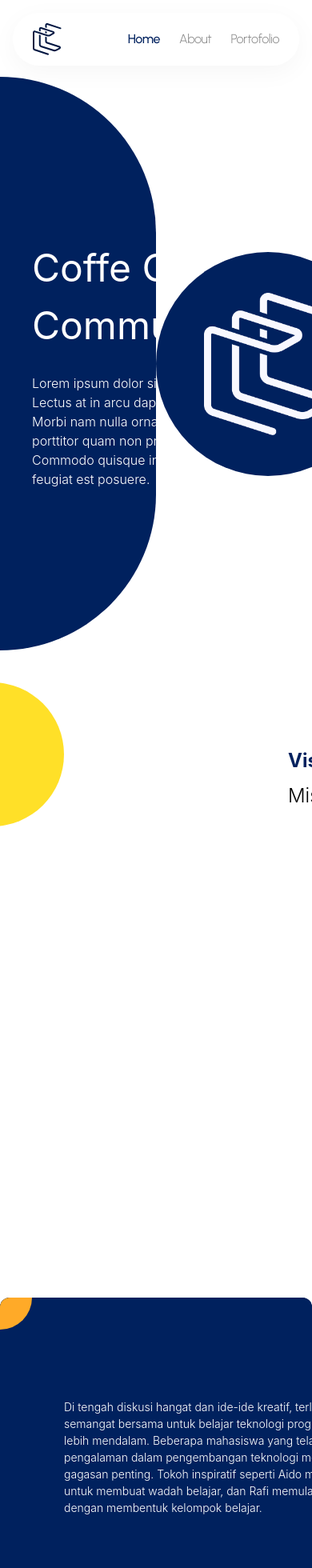
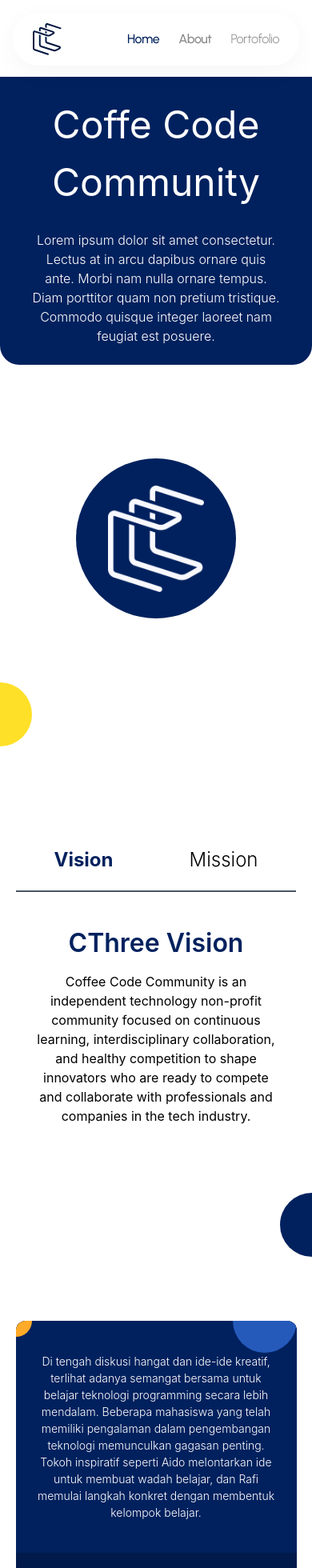
Before and after one commit to COFFEE-CODE-COMMUNITY/c3-landing-page, a React (Vite) app: page /about in a window 390 px wide. Shown: the top 1960 px of the page at 80% size. Built offline with nearby package versions, Linux system fonts and the light colour scheme.

Commit message:
feat : fix responsive design

```diff
--- a/src/components/navbar.tsx
+++ b/src/components/navbar.tsx
@@ -1,6 +1,8 @@
 import type { JSX } from "react";
+import { Link, useLocation } from "react-router-dom";
 
 export default function Navbar(): JSX.Element {
+  const location = useLocation()
   return (
     <div className="fixed top-0 left-0 right-0 z-50 pointer-events-none pt-4 px-4 sm:px-6 lg:px-8">
       <div className="bg-white/10 backdrop-blur-2xl backdrop-saturate-150 border border-white/40 w-full max-w-screen-xl mx-auto rounded-[50px] shadow-[0_8px_32px_rgba(0,0,0,0.04)] flex items-center justify-between px-6 py-3 md:px-10 pointer-events-auto">
@@ -15,24 +17,24 @@ export default function Navbar(): JSX.Element {
 
         {/* Navigation Links */}
         <nav className="flex items-center gap-6 md:gap-12">
-          <a
-            href="/"
-            className="font-urbanist font-medium text-[#00215e] text-base md:text-lg lg:text-xl tracking-tight hover:text-c3-yellow transition-colors"
+          <Link
+            to="/"
+            className={`${location.pathname.includes("/") ? "font-medium" : "font-light"} font-urbanist  text-[#00215e] text-base md:text-lg lg:text-xl tracking-tight hover:text-c3-yellow transition-colors`}
           >
             Home
-          </a>
-          <a
-            href="/about"
-            className="font-urbanist font-light text-[#858585] text-base md:text-lg lg:text-xl tracking-tight hover:text-c3-yellow transition-colors"
+          </Link>
+          <Link
+            to="/about"
+            className={`${location.pathname.includes("/about") ? "font-medium" : "font-light"} font-urbanist text-[#858585] text-base md:text-lg lg:text-xl tracking-tight hover:text-c3-yellow transition-colors`}
           >
             About
-          </a>
-          <a
-            href="/portofolio"
-            className="font-urbanist font-light text-[#858585] text-base md:text-lg lg:text-xl tracking-tight hover:text-c3-yellow transition-colors"
+          </Link>
+          <Link
+            to="/portofolio"
+            className={`${location.pathname.includes("/portofolio") ? "font-medium" : "font-light"} font-urbanist text-[#858585] text-base md:text-lg lg:text-xl tracking-tight hover:text-c3-yellow transition-colors`}
           >
             Portofolio
-          </a>
+          </Link>
         </nav>
       </div>
     </div>
--- a/src/pages/about/components/HeroSection.tsx
+++ b/src/pages/about/components/HeroSection.tsx
@@ -2,11 +2,11 @@ import { type JSX } from "react";
 
 const HeroSection = (): JSX.Element => {
   return (
-    <div className="flex h-[85vh] justify-between">
-      <div className="w-1/2 bg-primary rounded-r-full text-white flex items-center p-10">
-        <div className="flex flex-col gap-6 xxl:gap-10">
+    <div className="flex flex-col lg:flex-row min-h-[85vh] lg:h-[85vh] justify-between pb-10 lg:pb-0">
+      <div className="w-full lg:w-1/2 bg-primary lg:rounded-r-full rounded-b-3xl lg:rounded-b-none text-white flex items-center justify-center lg:justify-start p-6 lg:p-10 mb-10 lg:mb-0">
+        <div className="flex flex-col gap-6 xxl:gap-10 text-center lg:text-left items-center lg:items-start">
           <h1 className="text-h2 xxl:text-h1">Coffe Code Community</h1>
-          <p className="text-h6 text-wrap w-80 font-light">
+          <p className="text-h6 text-wrap w-full lg:w-80 font-light px-4 lg:px-0">
             Lorem ipsum dolor sit amet consectetur. Lectus at in arcu dapibus
             ornare quis ante. Morbi nam nulla ornare tempus. Diam porttitor quam
             non pretium tristique. Commodo quisque integer laoreet nam feugiat
@@ -14,12 +14,12 @@ const HeroSection = (): JSX.Element => {
           </p>
         </div>
       </div>
-      <div className="flex items-center">
-        <div className="w-70 h-70 rounded-full bg-primary flex items-center justify-center">
-          <img src="logo-white.png" className="w-40" alt="" />
+      <div className="flex items-center justify-center lg:justify-start">
+        <div className="w-50 h-50 lg:w-70 lg:h-70 rounded-full bg-primary flex items-center justify-center">
+          <img src="logo-white.png" className="w-30 lg:w-40" alt="" />
         </div>
       </div>
-      <div className="bg-primary w-15 rounded-l-3xl"></div>
+      <div className="hidden lg:block bg-primary w-15 rounded-l-3xl"></div>
     </div>
   );
 };
--- a/src/pages/about/components/Highlight.tsx
+++ b/src/pages/about/components/Highlight.tsx
@@ -2,15 +2,15 @@ import React from "react";
 
 const Highlight = () => {
   return (
-    <div className="h-[50vh] flex justify-center items-center relative">
-      <div className="w-60 h-60 bg-orange rounded-full absolute bottom-0 -left-30"></div>
+    <div className="h-auto min-h-[50vh] lg:h-[50vh] flex justify-center items-center relative py-10 lg:py-0">
+      <div className="w-20 h-20 lg:w-60 lg:h-60 bg-orange rounded-full absolute bottom-0 -left-10 lg:-left-30"></div>
 
-      <div className="bg-dark-primary flex w-350 rounded-xl gap-20 h-100 overflow-hidden">
-        <div className="w-200 px-20 bg-primary flex items-center relative">
-          <div className="w-20 h-20 bg-orange rounded-full absolute -top-10 -left-10"></div>
-          <div className="w-50 h-50 bg-blue rounded-full absolute -top-25 right-0"></div>
+      <div className="bg-dark-primary flex flex-col lg:flex-row w-[90%] lg:w-350 rounded-xl gap-10 lg:gap-20 h-auto lg:h-100 overflow-hidden relative z-10">
+        <div className="w-full lg:w-200 px-6 lg:px-20 py-10 lg:py-0 bg-primary flex items-center justify-center lg:justify-start relative">
+          <div className="w-10 h-10 lg:w-20 lg:h-20 bg-orange rounded-full absolute -top-5 lg:-top-10 -left-5 lg:-left-10"></div>
+          <div className="w-20 h-20 lg:w-50 lg:h-50 bg-blue rounded-full absolute -top-10 lg:-top-25 right-0"></div>
 
-          <p className="text-white text-h7 font-light text-wrap w-110">
+          <p className="text-white text-h7 font-light text-center lg:text-left text-wrap w-full lg:w-110">
             Di tengah diskusi hangat dan ide-ide kreatif, terlihat adanya
             semangat bersama untuk belajar teknologi programming secara lebih
             mendalam. Beberapa mahasiswa yang telah memiliki pengalaman dalam
@@ -19,9 +19,9 @@ const Highlight = () => {
             memulai langkah konkret dengan membentuk kelompok belajar.{" "}
           </p>
         </div>
-        <div className="w-200 bg-primary p-8 relative">
-          <div className="w-20 h-20 bg-orange rounded-full absolute -top-10 -right-10"></div>
-          <div className="bg-gray-400 h-full w-full"></div>
+        <div className="w-full lg:w-200 bg-primary p-4 lg:p-8 relative h-60 lg:h-auto">
+          <div className="w-10 h-10 lg:w-20 lg:h-20 bg-orange rounded-full absolute -top-5 lg:-top-10 -right-5 lg:-right-10"></div>
+          <div className="bg-gray-400 h-full w-full rounded-xl lg:rounded-none"></div>
         </div>
       </div>
     </div>
--- a/src/pages/about/components/ResearchDetail.tsx
+++ b/src/pages/about/components/ResearchDetail.tsx
@@ -9,7 +9,7 @@ interface ResearchDetailProps {
 const ResearchDetail = ({ tittle, desc, photo }: ResearchDetailProps) => {
   return (
     <div className="fixed top-0 left-0 right-0 bottom-0 bg-amber-200 z-100 flex items-center justify-center">
-      <div className="bg-white w-300 h-110 relative flex px-15 py-7 gap-20 rounded-xl overflow-hidden">
+      <div className="bg-white w-300 h-110 relative flex px-15 py-7 gap-20 rounded-xl overflow-hidden overflow-auto">
         <div className="bg-primary absolute left-0 top-0 h-full w-10 rounded-r-2xl"></div>
         <div className="bg-primary absolute right-0 top-0 h-full w-10 rounded-l-2xl"></div>
 
--- a/src/pages/about/components/VisionMission.tsx
+++ b/src/pages/about/components/VisionMission.tsx
@@ -3,12 +3,12 @@ import { useState, type JSX } from "react";
 const VisionMission = (): JSX.Element => {
   const [vission, setVission] = useState(true);
   return (
-    <div className="h-[85vh] relative px-90 py-20">
-      <div className="bg-yellow w-45 h-45 rounded-full absolute top-0 -left-25"></div>
+    <div className="min-h-[85vh] lg:h-[85vh] relative px-5 lg:px-50 py-10 lg:py-20 flex flex-col justify-center">
+      <div className="bg-yellow w-20 h-20 lg:w-45 lg:h-45 rounded-full absolute top-0 -left-10 lg:-left-25"></div>
 
-      <div className="flex h-full">
-        <div className="border-gray-600 border-r-1 pr-10">
-          <ul className="text-h4 space-y-2 w-20">
+      <div className="flex flex-col lg:flex-row h-full gap-10 lg:gap-0 mt-10 lg:mt-0 relative z-10">
+        <div className="border-gray-600 border-b-2 lg:border-b-0 lg:border-r-1 pb-5 lg:pb-0 lg:pr-10 w-full lg:w-auto flex justify-center lg:justify-start">
+          <ul className="text-h4 space-y-0 lg:space-y-2 w-full lg:w-20 flex lg:flex-col justify-around lg:justify-start">
             <li
               className={`${vission ? "font-bold text-primary" : "font-light"} cursor-pointer`}
               onClick={() => (vission ? null : setVission(true))}
@@ -23,7 +23,7 @@ const VisionMission = (): JSX.Element => {
             </li>
           </ul>
         </div>
-        <div className="flex-1 flex flex-col gap-3 px-20">
+        <div className="flex-1 flex flex-col gap-3 px-5 lg:px-20 text-center lg:text-left items-center lg:items-start">
           <h3 className="text-h3 text-primary font-semibold">CThree Vision</h3>
           <p className="text-h6">
             Coffee Code Community is an independent technology non-profit
@@ -35,7 +35,7 @@ const VisionMission = (): JSX.Element => {
         </div>
       </div>
 
-      <div className="bg-primary w-45 h-45 rounded-full absolute bottom-0 -right-25"></div>
+      <div className="bg-primary w-20 h-20 lg:w-45 lg:h-45 rounded-full absolute bottom-0 -right-10 lg:-right-25"></div>
     </div>
   );
 };
```
Also changed, not shown: src/pages/about/components/Members.tsx (+13 -13 lines), src/pages/about/components/Researchs.tsx (+12 -12 lines).
